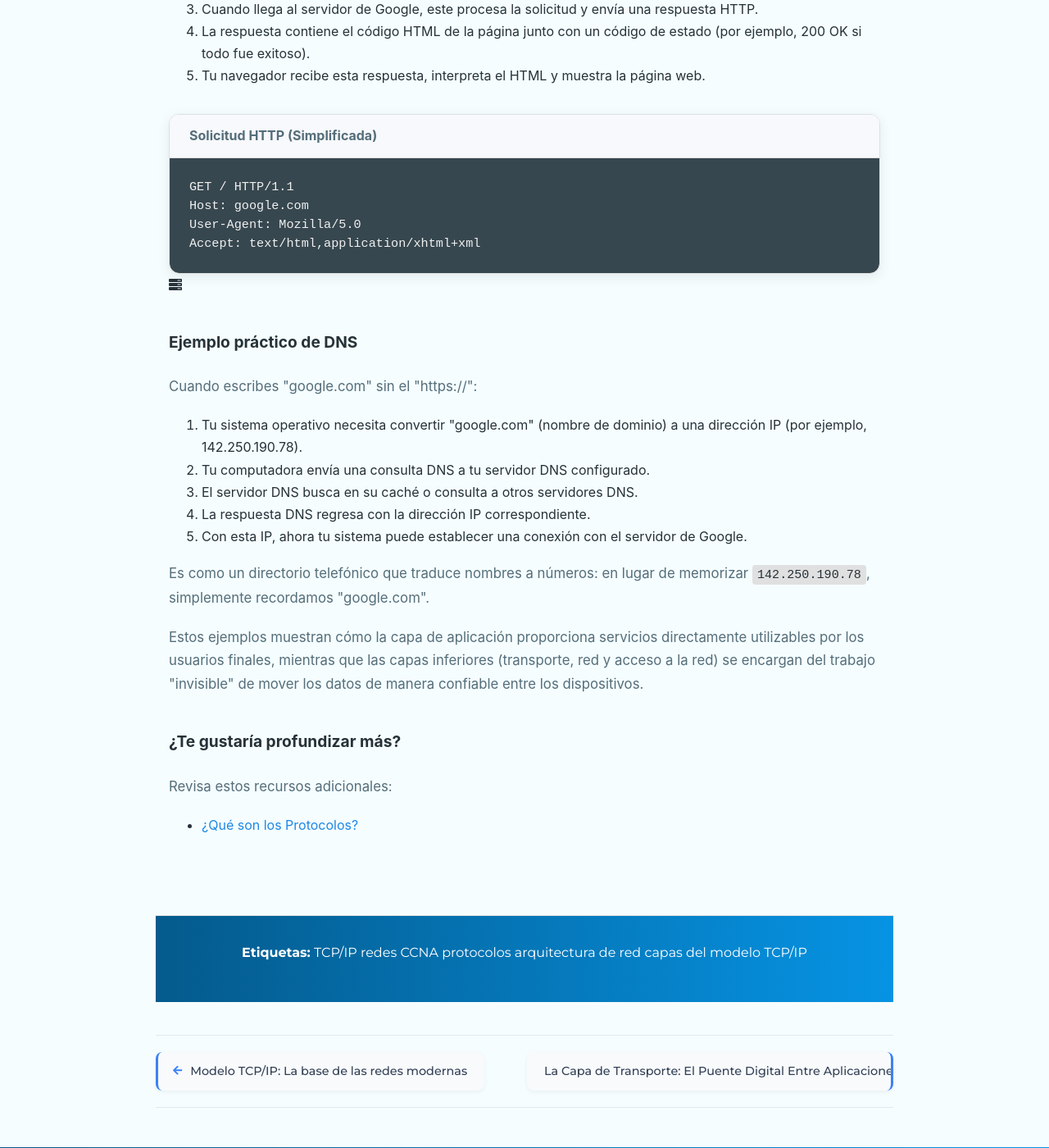
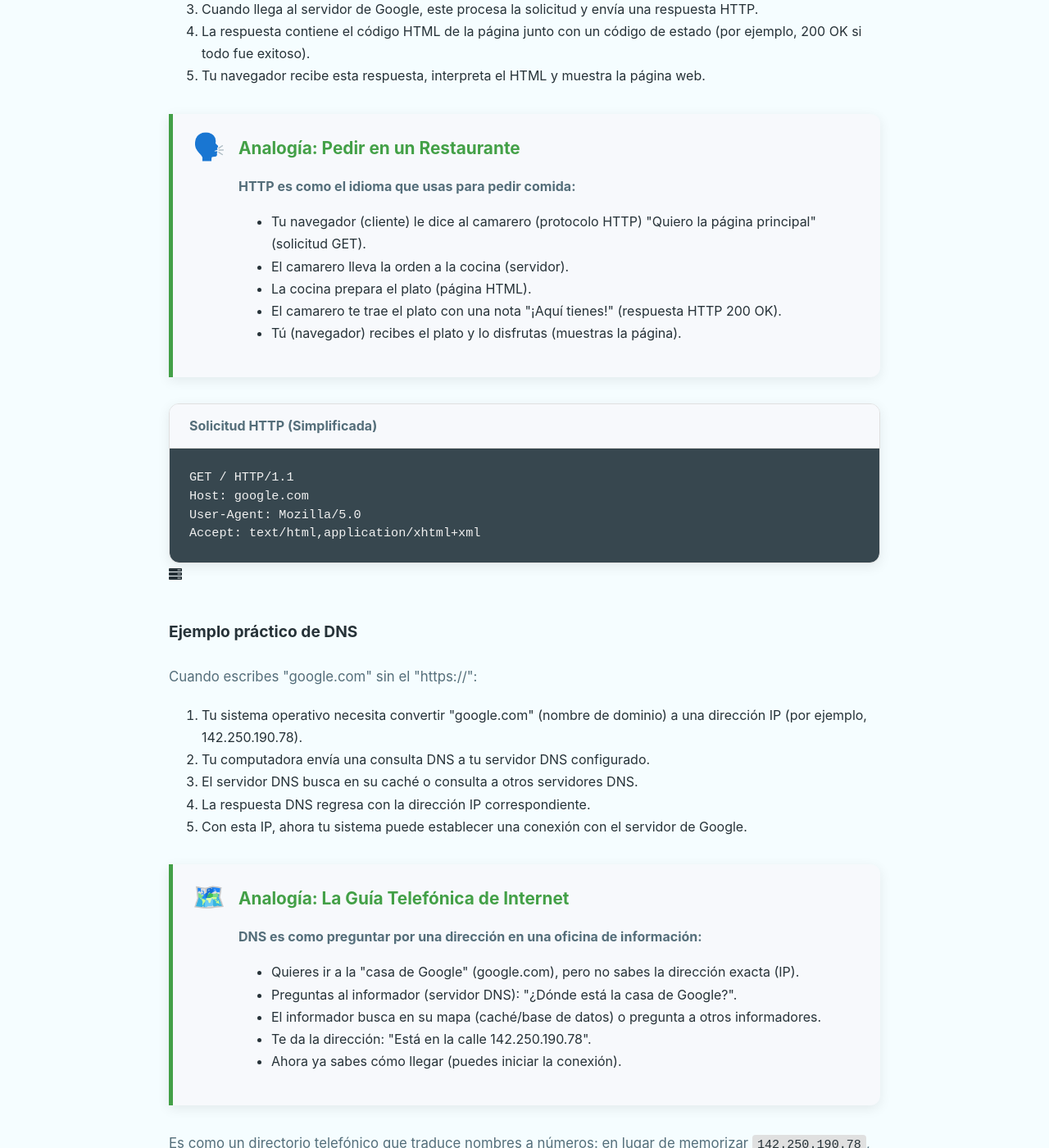
Before and after one commit to wilberquinto455/redes, a Jekyll site: the page built from _posts/2025-04-16-Capas-del-Modelo-TCP-IP.md, in a window 1280 px wide and 1400 px high, scrolled down 2765 px. Shown: the whole window at 82% size. Built offline with Jekyll 4.4.1, drawn with Linux system fonts in a browser that asks for light colours.

Commit message:
capas del modelo TCP/IP trasporte 1.7

```diff
--- a/_posts/2025-04-16-Capas-del-Modelo-TCP-IP.md
+++ b/_posts/2025-04-16-Capas-del-Modelo-TCP-IP.md
@@ -96,6 +96,20 @@ image: /redes/assets/images/tcp-ip-thumbnail.jpg # Asegúrate que esta ruta sea
                   <li>La respuesta contiene el código HTML de la página junto con un código de estado (por ejemplo, 200 OK si todo fue exitoso).</li>
                   <li>Tu navegador recibe esta respuesta, interpreta el HTML y muestra la página web.</li>
                 </ol>
+                <div class="analogy-box">
+                  <div class="analogy-icon">🗣️</div>
+                  <div class="analogy-content">
+                    <h3>Analogía: Pedir en un Restaurante</h3>
+                    <p><strong>HTTP es como el idioma que usas para pedir comida:</strong></p>
+                    <ul>
+                      <li>Tu navegador (cliente) le dice al camarero (protocolo HTTP) "Quiero la página principal" (solicitud GET).</li>
+                      <li>El camarero lleva la orden a la cocina (servidor).</li>
+                      <li>La cocina prepara el plato (página HTML).</li>
+                      <li>El camarero te trae el plato con una nota "¡Aquí tienes!" (respuesta HTTP 200 OK).</li>
+                      <li>Tú (navegador) recibes el plato y lo disfrutas (muestras la página).</li>
+                    </ul>
+                  </div>
+                </div>
                 <div class="code-example">
                      <h4>Solicitud HTTP (Simplificada)</h4>
                      <pre><code>GET / HTTP/1.1
@@ -120,6 +134,20 @@ Accept: text/html,application/xhtml+xml</code></pre>
                   <li>La respuesta DNS regresa con la dirección IP correspondiente.</li>
                   <li>Con esta IP, ahora tu sistema puede establecer una conexión con el servidor de Google.</li>
                 </ol>
+                 <div class="analogy-box">
+                  <div class="analogy-icon">🗺️</div>
+                  <div class="analogy-content">
+                    <h3>Analogía: La Guía Telefónica de Internet</h3>
+                    <p><strong>DNS es como preguntar por una dirección en una oficina de información:</strong></p>
+                    <ul>
+                      <li>Quieres ir a la "casa de Google" (google.com), pero no sabes la dirección exacta (IP).</li>
+                      <li>Preguntas al informador (servidor DNS): "¿Dónde está la casa de Google?".</li>
+                      <li>El informador busca en su mapa (caché/base de datos) o pregunta a otros informadores.</li>
+                      <li>Te da la dirección: "Está en la calle 142.250.190.78".</li>
+                      <li>Ahora ya sabes cómo llegar (puedes iniciar la conexión).</li>
+                    </ul>
+                  </div>
+                </div>
                 <p>Es como un directorio telefónico que traduce nombres a números: en lugar de memorizar <code>142.250.190.78</code>, simplemente recordamos "google.com".</p>
               </div>
             </div>
@@ -134,9 +162,11 @@ Accept: text/html,application/xhtml+xml</code></pre>
                 </ul>
             </div>
         </section>
+
         </article>
-     </div>
-   <style>
+
+    </div>
+<style>
 /* --- Base Styles & Variables --- */
 :root {
     --color-primary: #1e88e5; /* A slightly brighter blue */
```
